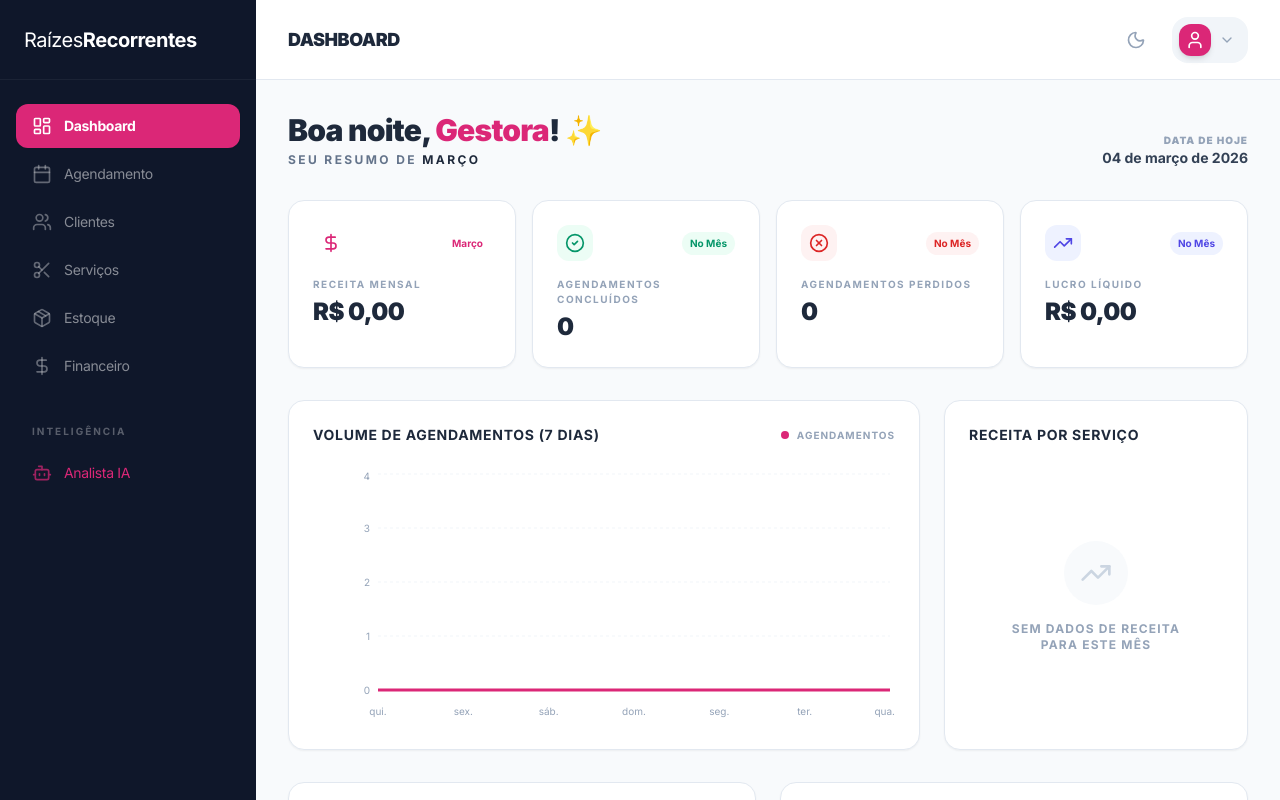
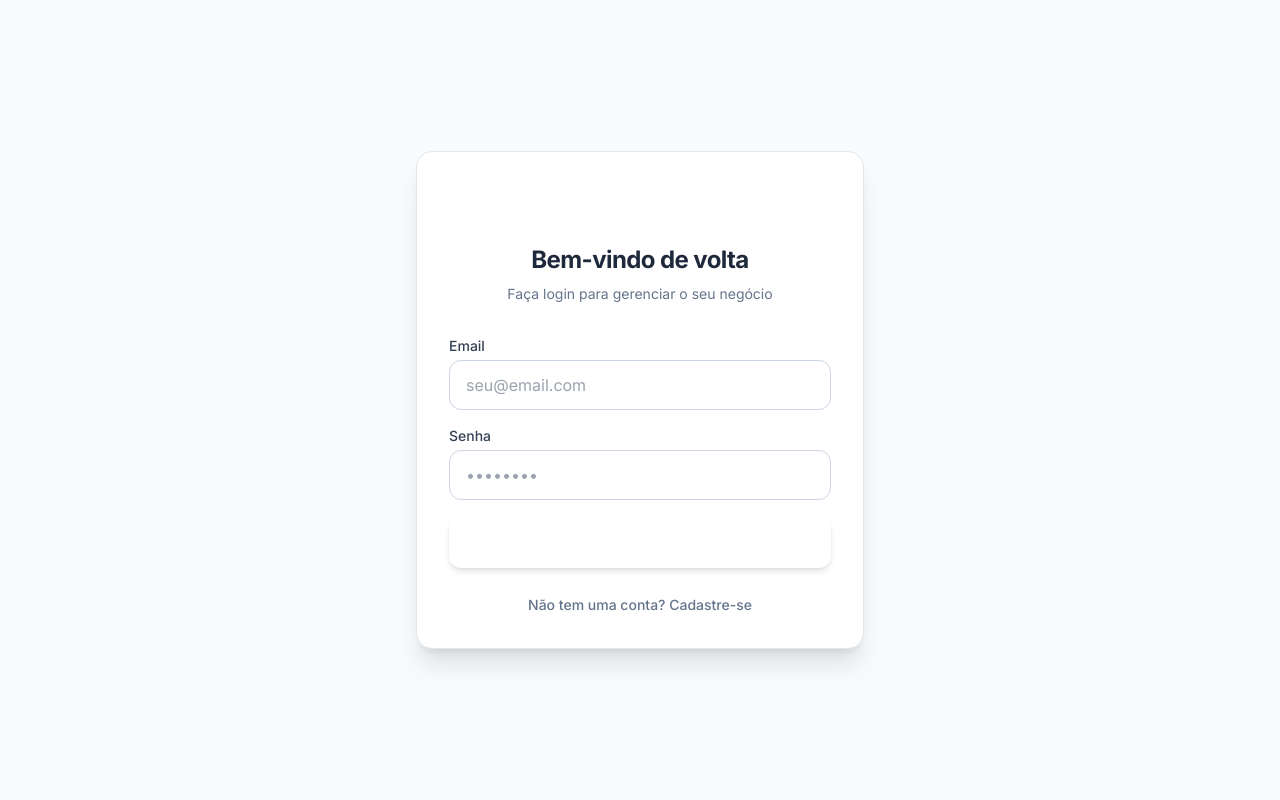
Before and after one commit to raizesrecorrentesapp-stack/Raizes-Novo, a React (Vite) app: page / in a window 1280 px wide. Built offline with nearby package versions, Linux system fonts and the light colour scheme.

Commit message:
feat(auth): Add Supabase Authentication and Syncing

```diff
--- a/App.tsx
+++ b/App.tsx
@@ -28,8 +28,13 @@ import {
   Clock
 } from 'lucide-react';
 import { motion, AnimatePresence } from 'motion/react';
+import { Auth } from './components/Auth';
+import { supabase } from './services/supabase';
+import { Session } from '@supabase/supabase-js';
 
 const App: React.FC = () => {
+  const [session, setSession] = useState<Session | null>(null);
+  const [isDataLoading, setIsDataLoading] = useState(true);
   const [activeTab, setActiveTab] = useState<ViewState>(ViewState.DASHBOARD);
   const [isMobileMenuOpen, setIsMobileMenuOpen] = useState(false);
   const [isDarkMode, setIsDarkMode] = useState(() => {
@@ -81,9 +86,40 @@ const App: React.FC = () => {
   }, [isDarkMode]);
 
   useEffect(() => {
-    const savedData = localStorage.getItem('barber_data_v2');
-    if (savedData) {
-      const parsed = JSON.parse(savedData);
+    supabase.auth.getSession().then(({ data: { session } }) => {
+      setSession(session);
+    });
+
+    const {
+      data: { subscription },
+    } = supabase.auth.onAuthStateChange((_event, session) => {
+      setSession(session);
+    });
+
+    return () => subscription.unsubscribe();
+  }, []);
+
+  useEffect(() => {
+    if (!session?.user) {
+      setIsDataLoading(false);
+      return;
+    }
+
+    const loadData = async () => {
+      setIsDataLoading(true);
+      try {
+        const { data, error } = await supabase
+          .from('user_data')
+          .select('data')
+          .eq('user_id', session.user.id)
+          .single();
+
+        if (error && error.code !== 'PGRST116') {
+          console.error("Error loading data", error);
+        }
+
+        if (data && data.data) {
+          const parsed = data.data;
           setAppointments(parsed.appointments || []);
           setClients(parsed.clients || []);
           setProfessionals(parsed.professionals || []);
@@ -92,44 +128,52 @@ const App: React.FC = () => {
           setFinancialRecords(parsed.financialRecords || []);
           if (parsed.userProfile) setUserProfile(parsed.userProfile);
           if (parsed.appSettings) setAppSettings(parsed.appSettings);
-    } else {
-      // Seed Data
-      const seedClients: Client[] = [
-        { id: 'C001', name: 'João Silva', phone: '11999999999', status: 'active', email: 'joao@email.com' },
-        { id: 'C002', name: 'Maria Oliveira', phone: '11888888888', status: 'active', email: 'maria@email.com' },
-      ];
-      const seedProfessionals: Professional[] = [
-        { id: 'P1', name: 'Ana Silva', specialty: 'Especialista em Tranças', phone: '11777777777', email: 'ana@studio.com', status: 'active' },
-        { id: 'P2', name: 'Carla Santos', specialty: 'Design de Sobrancelhas', phone: '11666666666', email: 'carla@studio.com', status: 'active' },
-      ];
-      const seedServices: Service[] = [
-        { id: 'S1', name: 'Corte Social', duration: 30, price: 50, category: 'Cabelo' },
-        { id: 'S2', name: 'Barba Completa', duration: 30, price: 40, category: 'Barba' },
-        { id: 'S3', name: 'Trança Boxeadora', duration: 120, price: 150, category: 'Trança' },
-      ];
-      const seedProducts: Product[] = [
-        { id: 'PR1', name: 'Pomada Modeladora', category: 'Venda', quantity: 15, minQuantity: 5, price: 35 },
-        { id: 'PR2', name: 'Óleo para Barba', category: 'Venda', quantity: 3, minQuantity: 5, price: 45 },
-      ];
-      const today = new Date().toISOString().split('T')[0];
-      const seedAppointments: Appointment[] = [
-        { id: 'A1', clientId: 'C001', professionalId: 'P1', serviceId: 'S1', date: today, startTime: '10:00', endTime: '10:30', status: 'Agendado', totalValue: 50 },
-        { id: 'A2', clientId: 'C002', professionalId: 'P2', serviceId: 'S3', date: today, startTime: '14:00', endTime: '16:00', status: 'Concluído', totalValue: 150 },
-      ];
+        }
+      } catch (err) {
+        console.error(err);
+      } finally {
+        setIsDataLoading(false);
+      }
+    };
 
-      setClients(seedClients);
-      setProfessionals(seedProfessionals);
-      setServices(seedServices);
-      setProducts(seedProducts);
-      setAppointments(seedAppointments);
+    loadData();
+    // eslint-disable-next-line react-hooks/exhaustive-deps
+  }, [session]);
+
+  const saveToSupabase = async () => {
+    if (!session?.user) return;
+    try {
+      const payload = {
+        appointments, clients, professionals, services, products, financialRecords, userProfile, appSettings
+      };
+
+      const { error: upsertError } = await supabase
+        .from('user_data')
+        .upsert({ user_id: session.user.id, data: payload, updated_at: new Date().toISOString() }, { onConflict: 'user_id' });
+
+      if (upsertError) {
+        console.error('Error saving data:', upsertError);
       }
-  }, []);
+    } catch (err) {
+      console.error(err);
+    }
+  };
 
   useEffect(() => {
+    if (isDataLoading) return;
+
+    // Save to local storage as backup cache
     localStorage.setItem('barber_data_v2', JSON.stringify({
       appointments, clients, professionals, services, products, financialRecords, userProfile, appSettings
     }));
-  }, [appointments, clients, professionals, services, products, financialRecords, userProfile, appSettings]);
+
+    const timeoutId = setTimeout(() => {
+      saveToSupabase();
+    }, 1000); // Debounce to avoid too many writes
+
+    return () => clearTimeout(timeoutId);
+    // eslint-disable-next-line react-hooks/exhaustive-deps
+  }, [appointments, clients, professionals, services, products, financialRecords, userProfile, appSettings, isDataLoading]);
 
   const toggleTheme = () => setIsDarkMode(!isDarkMode);
 
@@ -139,7 +183,7 @@ const App: React.FC = () => {
   };
 
   const getPageTitle = (tab: ViewState) => {
-    switch(tab) {
+    switch (tab) {
       case ViewState.DASHBOARD: return 'Dashboard';
       case ViewState.CALENDAR: return 'Agendamento';
       case ViewState.CLIENTS: return 'Clientes';
@@ -152,6 +196,18 @@ const App: React.FC = () => {
       default: return tab;
     }
   };
+
+  if (isDataLoading) {
+    return (
+      <div className="min-h-screen flex items-center justify-center bg-slate-50 dark:bg-slate-950">
+        <div className="w-8 h-8 rounded-full border-4 border-accent border-t-transparent animate-spin" />
+      </div>
+    );
+  }
+
+  if (!session) {
+    return <Auth />;
+  }
 
   return (
     <div className="min-h-screen flex bg-slate-50 dark:bg-slate-950">
@@ -333,8 +389,7 @@ const App: React.FC = () => {
 const MobileNavItem = ({ icon: Icon, active, onClick, isSpecial }: any) => (
   <button
     onClick={onClick}
-    className={`flex flex-col items-center justify-center p-2 rounded-xl transition-all relative ${
-      active
+    className={`flex flex-col items-center justify-center p-2 rounded-xl transition-all relative ${active
       ? 'text-accent'
       : 'text-slate-400 hover:text-slate-600'
       }`}
@@ -354,8 +409,7 @@ const MobileNavItem = ({ icon: Icon, active, onClick, isSpecial }: any) => (
 const NavItem = ({ icon: Icon, label, active, onClick, isSpecial }: any) => (
   <button
     onClick={onClick}
-    className={`w-full flex items-center px-4 py-3 rounded-xl transition-all ${
-      active
+    className={`w-full flex items-center px-4 py-3 rounded-xl transition-all ${active
       ? 'bg-accent text-white font-bold shadow-sm'
       : 'text-white/50 hover:text-white hover:bg-white/5'
       } ${isSpecial ? 'bg-accent/20 text-accent' : ''}`}
--- /dev/null
+++ b/components/Auth.tsx
@@ -0,0 +1,124 @@
+import React, { useState } from 'react';
+import { supabase } from '../services/supabase';
+import { LogoText } from './Logo';
+
+export const Auth: React.FC = () => {
+    const [email, setEmail] = useState('');
+    const [password, setPassword] = useState('');
+    const [loading, setLoading] = useState(false);
+    const [isLogin, setIsLogin] = useState(true);
+    const [errorMsg, setErrorMsg] = useState('');
+    const [successMsg, setSuccessMsg] = useState('');
+
+    const handleAuth = async (e: React.FormEvent) => {
+        e.preventDefault();
+        setLoading(true);
+        setErrorMsg('');
+        setSuccessMsg('');
+
+        try {
+            if (isLogin) {
+                const { error } = await supabase.auth.signInWithPassword({
+                    email,
+                    password,
+                });
+                if (error) throw error;
+            } else {
+                const { error } = await supabase.auth.signUp({
+                    email,
+                    password,
+                });
+                if (error) throw error;
+                setSuccessMsg('Cadastro realizado com sucesso! Verifique seu email ou tente fazer login.');
+                setIsLogin(true); // Switch to login after successful signup
+            }
+        } catch (error: any) {
+            setErrorMsg(error.message || 'Ocorreu um erro durante a autenticação.');
+        } finally {
+            setLoading(false);
+        }
+    };
+
+    return (
+        <div className="min-h-screen bg-slate-50 dark:bg-slate-950 flex flex-col justify-center items-center p-4">
+            <div className="w-full max-w-md bg-white dark:bg-slate-900 rounded-2xl shadow-xl overflow-hidden border border-slate-200 dark:border-slate-800">
+                <div className="p-8">
+                    <div className="flex justify-center mb-8">
+                        <span className="scale-125 origin-center">
+                            <LogoText />
+                        </span>
+                    </div>
+
+                    <h2 className="text-2xl font-bold text-slate-800 dark:text-white mb-2 text-center tracking-tight">
+                        {isLogin ? 'Bem-vindo de volta' : 'Crie sua conta'}
+                    </h2>
+                    <p className="text-slate-500 dark:text-slate-400 text-center mb-8 text-sm">
+                        {isLogin ? 'Faça login para gerenciar o seu negócio' : 'Junte-se a nós e simplifique sua gestão'}
+                    </p>
+
+                    <form onSubmit={handleAuth} className="space-y-4">
+                        <div>
+                            <label className="block text-sm font-medium text-slate-700 dark:text-slate-300 mb-1">
+                                Email
+                            </label>
+                            <input
+                                type="email"
+                                value={email}
+                                onChange={(e) => setEmail(e.target.value)}
+                                className="w-full px-4 py-3 rounded-xl border border-slate-300 dark:border-slate-700 bg-white dark:bg-slate-800 text-slate-900 dark:text-white focus:ring-2 focus:ring-accent focus:border-transparent outline-none transition-all"
+                                placeholder="seu@email.com"
+                                required
+                            />
+                        </div>
+                        <div>
+                            <label className="block text-sm font-medium text-slate-700 dark:text-slate-300 mb-1">
+                                Senha
+                            </label>
+                            <input
+                                type="password"
+                                value={password}
+                                onChange={(e) => setPassword(e.target.value)}
+                                className="w-full px-4 py-3 rounded-xl border border-slate-300 dark:border-slate-700 bg-white dark:bg-slate-800 text-slate-900 dark:text-white focus:ring-2 focus:ring-accent focus:border-transparent outline-none transition-all"
+                                placeholder="••••••••"
+                                required
+                            />
+                        </div>
+
+                        {errorMsg && (
+                            <div className="p-3 rounded-xl bg-red-50 dark:bg-red-900/30 text-red-600 dark:text-red-400 text-sm font-medium">
+                                {errorMsg}
+                            </div>
+                        )}
+
+                        {successMsg && (
+                            <div className="p-3 rounded-xl bg-green-50 dark:bg-green-900/30 text-green-600 dark:text-green-400 text-sm font-medium">
+                                {successMsg}
+                            </div>
+                        )}
+
+                        <button
+                            type="submit"
+                            disabled={loading}
+                            className="w-full py-3.5 px-4 bg-accent hover:opacity-90 text-white font-bold rounded-xl shadow-md transition-all disabled:opacity-50 disabled:cursor-not-allowed mt-2"
+                        >
+                            {loading ? 'Aguarde...' : isLogin ? 'Entrar' : 'Cadastrar'}
+                        </button>
+                    </form>
+
+                    <div className="mt-6 text-center">
+                        <button
+                            onClick={() => {
+                                setIsLogin(!isLogin);
+                                setErrorMsg('');
+                                setSuccessMsg('');
+                            }}
+                            className="text-sm text-slate-500 dark:text-slate-400 hover:text-accent font-medium transition-colors"
+                        >
+                            {isLogin ? 'Não tem uma conta? Cadastre-se' : 'Já tem uma conta? Entrar'}
+                        </button>
+                    </div>
+                </div>
+            </div>
+        </div>
+    );
+};
--- a/components/ProfileWidget.tsx
+++ b/components/ProfileWidget.tsx
@@ -12,6 +12,7 @@ import {
   Briefcase
 } from 'lucide-react';
 import { ViewState } from '../types';
+import { supabase } from '../services/supabase';
 
 interface ProfileWidgetProps {
   activeTab: ViewState;
@@ -97,7 +98,10 @@ export const ProfileWidget: React.FC<ProfileWidgetProps> = ({ activeTab, onNavig
           </div>
 
           <div className="mt-4 px-4">
-            <button className="w-full py-2.5 bg-rose-50 dark:bg-rose-950/20 text-rose-600 dark:text-rose-400 rounded-xl text-[10px] font-black uppercase hover:bg-rose-100 dark:hover:bg-rose-900/30 transition-colors">
+            <button
+              onClick={() => supabase.auth.signOut()}
+              className="w-full py-2.5 bg-rose-50 dark:bg-rose-950/20 text-rose-600 dark:text-rose-400 rounded-xl text-[10px] font-black uppercase hover:bg-rose-100 dark:hover:bg-rose-900/30 transition-colors"
+            >
               Sair do Sistema
             </button>
           </div>
```
Lines whose indentation alone changed are shown as unchanged.
